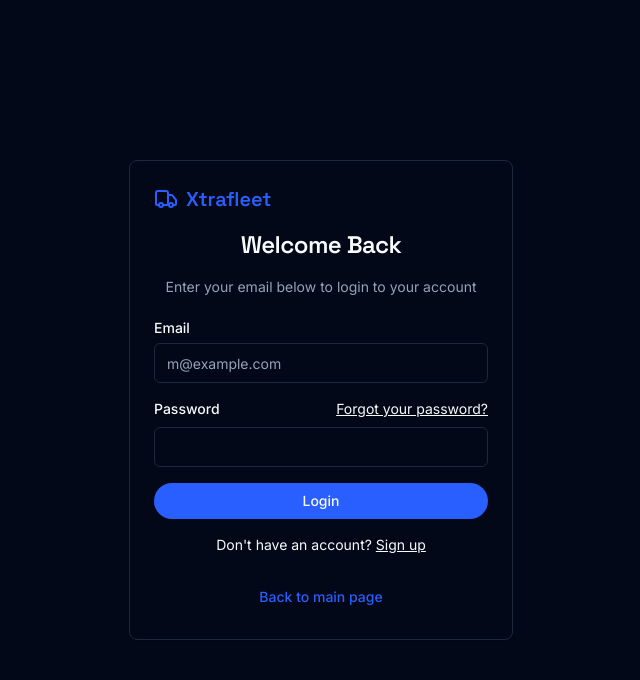
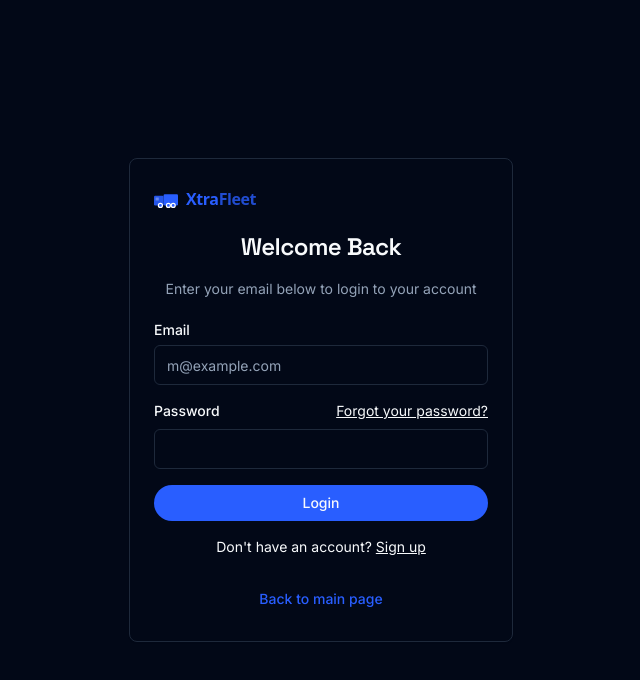
Before and after one commit to edwardxtra/xtrafleet, a Next.js app: page /login in a window 1280 px wide. Shown: the top 680 px of the page, without its empty margins (319-959 px from the left). Built offline with nearby package versions, Linux system fonts and the light colour scheme; no server answers.

Commit message:
Update logo to use custom XtraFleet branding with SVG logo

```diff
--- a/src/components/logo.tsx
+++ b/src/components/logo.tsx
@@ -1,16 +1,90 @@
-import { Truck } from "lucide-react";
+import Image from "next/image";
+import Link from "next/link";
 import { cn } from "@/lib/utils";
 
-export function Logo({ className }: { className?: string }) {
-  return (
+export function Logo({
+  className,
+  variant = "full",
+  linkTo = "/"
+}: {
+  className?: string;
+  variant?: "full" | "icon";
+  linkTo?: string;
+}) {
+  const content = (
     <div
       className={cn(
-        "flex items-center gap-2 text-primary",
+        "flex items-center gap-2 text-primary transition-opacity hover:opacity-80",
         className
       )}
     >
-      <Truck className="h-6 w-6" />
-      <span className="font-headline text-xl font-semibold">Xtrafleet</span>
+      {variant === "full" ? (
+        <svg
+          width="180"
+          height="40"
+          viewBox="0 0 180 40"
+          fill="none"
+          xmlns="http://www.w3.org/2000/svg"
+          className="h-8 w-auto"
+        >
+          {/* Truck Icon */}
+          <g transform="translate(0, 8)">
+            {/* Truck cab */}
+            <rect x="0" y="8" width="12" height="12" rx="1.5" fill="currentColor" opacity="0.9"/>
+            {/* Truck trailer */}
+            <rect x="12" y="6" width="18" height="14" rx="1.5" fill="currentColor"/>
+            {/* Front wheel */}
+            <circle cx="8" cy="20" r="2.5" fill="currentColor" stroke="white" strokeWidth="1.5"/>
+            {/* Back wheels */}
+            <circle cx="18" cy="20" r="2.5" fill="currentColor" stroke="white" strokeWidth="1.5"/>
+            <circle cx="24" cy="20" r="2.5" fill="currentColor" stroke="white" strokeWidth="1.5"/>
+            {/* Window */}
+            <rect x="2" y="10" width="4" height="4" rx="0.5" fill="white" opacity="0.3"/>
+            {/* Speed lines */}
+            <line x1="-4" y1="12" x2="-1" y2="12" stroke="currentColor" strokeWidth="1.5" strokeLinecap="round" opacity="0.6"/>
+            <line x1="-6" y1="16" x2="-1" y2="16" stroke="currentColor" strokeWidth="1.5" strokeLinecap="round" opacity="0.4"/>
+          </g>
+
+          {/* XtraFleet Text */}
+          <text x="40" y="28" fontFamily="system-ui, -apple-system, sans-serif" fontSize="20" fontWeight="700" fill="currentColor" letterSpacing="-0.5">
+            <tspan>Xtra</tspan><tspan fill="currentColor" opacity="0.8">Fleet</tspan>
+          </text>
+        </svg>
+      ) : (
+        <svg
+          width="40"
+          height="40"
+          viewBox="0 0 40 40"
+          fill="none"
+          xmlns="http://www.w3.org/2000/svg"
+          className="h-8 w-8"
+        >
+          {/* Truck Icon Only */}
+          <g transform="translate(5, 12)">
+            {/* Truck cab */}
+            <rect x="0" y="4" width="12" height="12" rx="2" fill="currentColor" opacity="0.9"/>
+            {/* Truck trailer */}
+            <rect x="12" y="2" width="18" height="14" rx="2" fill="currentColor"/>
+            {/* Front wheel */}
+            <circle cx="8" cy="16" r="3" fill="currentColor" stroke="white" strokeWidth="2"/>
+            {/* Back wheels */}
+            <circle cx="18" cy="16" r="3" fill="currentColor" stroke="white" strokeWidth="2"/>
+            <circle cx="24" cy="16" r="3" fill="currentColor" stroke="white" strokeWidth="2"/>
+            {/* Window */}
+            <rect x="2" y="6" width="4" height="4" rx="1" fill="white" opacity="0.4"/>
+          </g>
+        </svg>
+      )}
     </div>
   );
+
+  if (linkTo) {
+    return (
+      <Link href={linkTo}>
+        {content}
+      </Link>
+    );
+  }
+
+  return content;
 }
```
Also changed, not shown: public/images/xtrafleet-icon.svg (added), public/images/xtrafleet-logo.svg (added).
